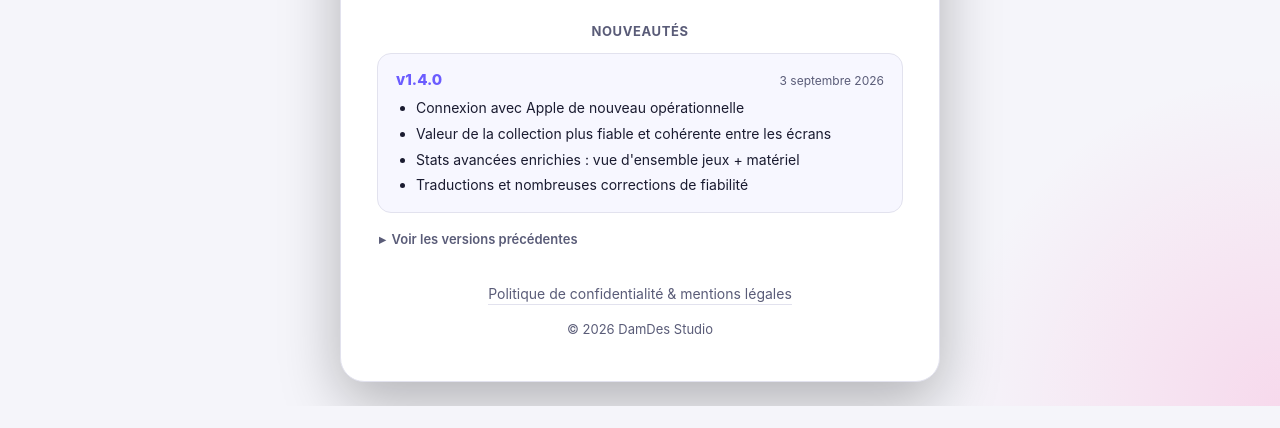
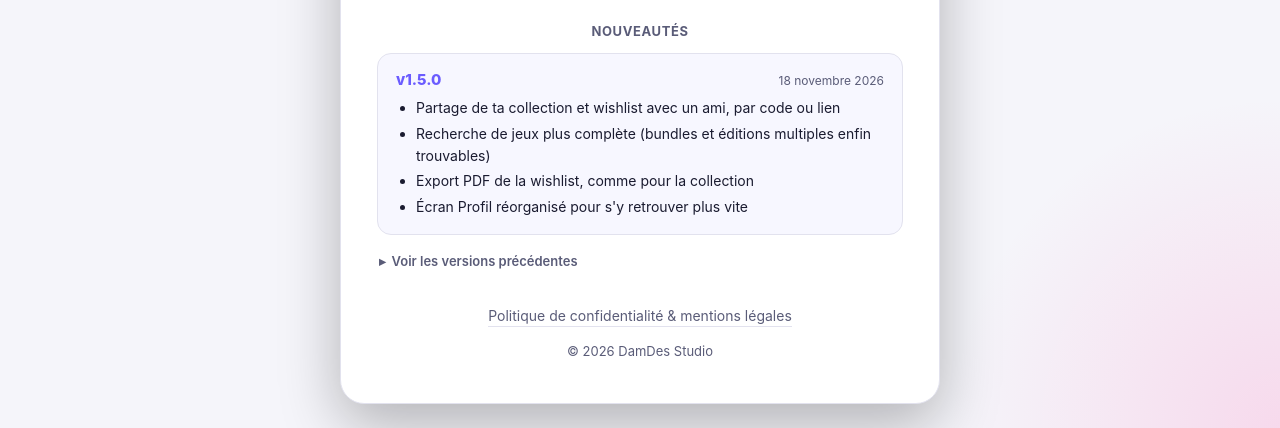
Before and after one commit to dam-des/dam-des.github.io, a plain HTML site: page index.html in a window 1280 px wide. Shown: the part 503-931 px from the top of the page. Before the commit the page ends 909 px from the top, so only its background shows below. Drawn offline with Linux system fonts and the light colour scheme.

Commit message:
feat: v1.5.0 entry in Nouveautés
Partage collection/wishlist entre utilisateurs, recherche plus complète,
export PDF wishlist, refonte de l'écran Profil.

Co-Authored-By: Claude Sonnet 5 <noreply@anthropic.com>

```diff
--- a/index.html
+++ b/index.html
@@ -142,19 +142,32 @@
       <h2>Nouveautés</h2>
       <div class="version">
         <div class="version-head">
-          <span class="version-num">v1.4.0</span>
-          <span class="version-date">3 septembre 2026</span>
+          <span class="version-num">v1.5.0</span>
+          <span class="version-date">18 novembre 2026</span>
         </div>
         <ul>
-          <li>Connexion avec Apple de nouveau opérationnelle</li>
-          <li>Valeur de la collection plus fiable et cohérente entre les écrans</li>
-          <li>Stats avancées enrichies : vue d'ensemble jeux + matériel</li>
-          <li>Traductions et nombreuses corrections de fiabilité</li>
+          <li>Partage de ta collection et wishlist avec un ami, par code ou lien</li>
+          <li>Recherche de jeux plus complète (bundles et éditions multiples enfin trouvables)</li>
+          <li>Export PDF de la wishlist, comme pour la collection</li>
+          <li>Écran Profil réorganisé pour s'y retrouver plus vite</li>
         </ul>
       </div>
 
       <details class="older-versions">
         <summary>Voir les versions précédentes</summary>
+
+        <div class="version">
+          <div class="version-head">
+            <span class="version-num">v1.4.0</span>
+            <span class="version-date">3 septembre 2026</span>
+          </div>
+          <ul>
+            <li>Connexion avec Apple de nouveau opérationnelle</li>
+            <li>Valeur de la collection plus fiable et cohérente entre les écrans</li>
+            <li>Stats avancées enrichies : vue d'ensemble jeux + matériel</li>
+            <li>Traductions et nombreuses corrections de fiabilité</li>
+          </ul>
+        </div>
 
         <div class="version">
           <div class="version-head">
```
